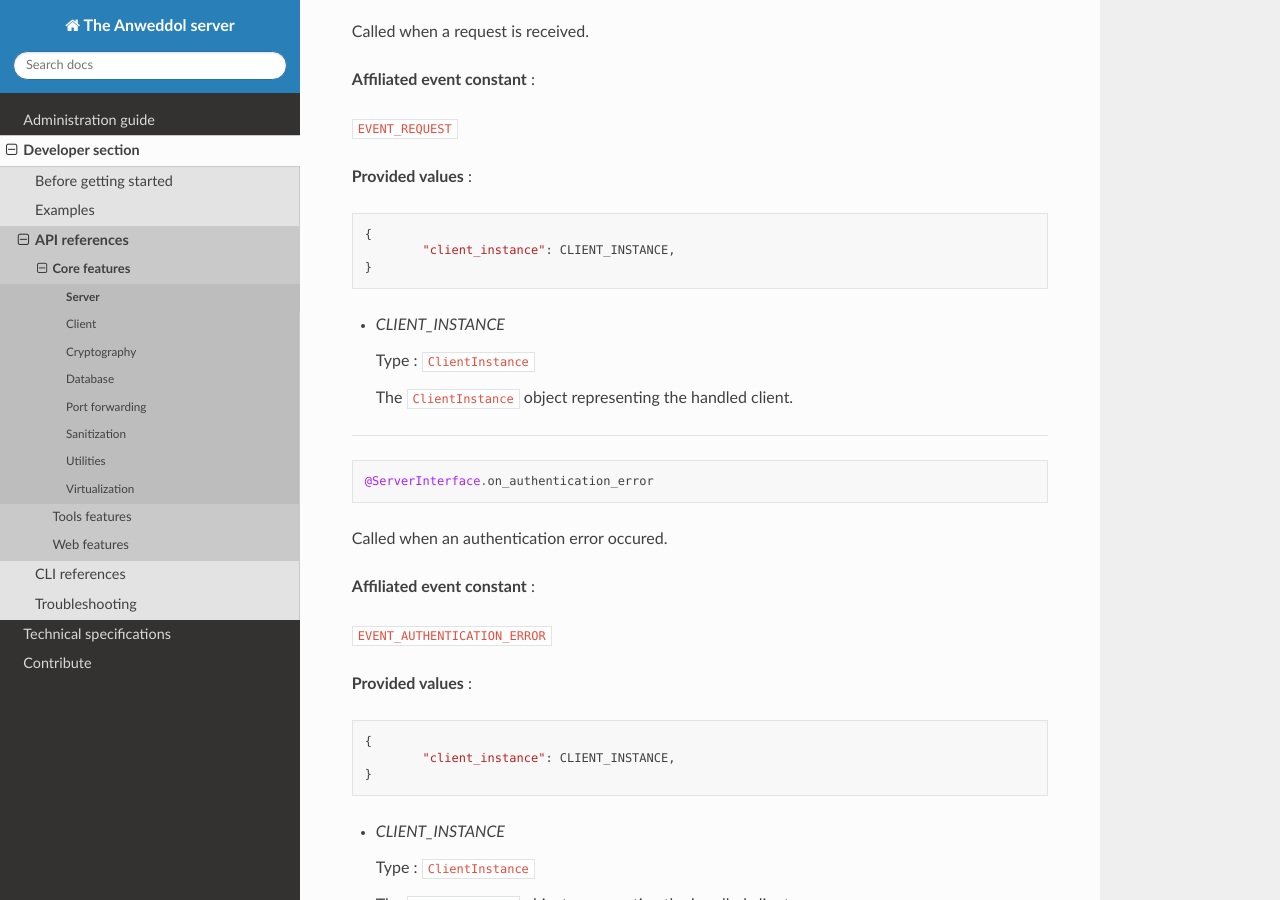
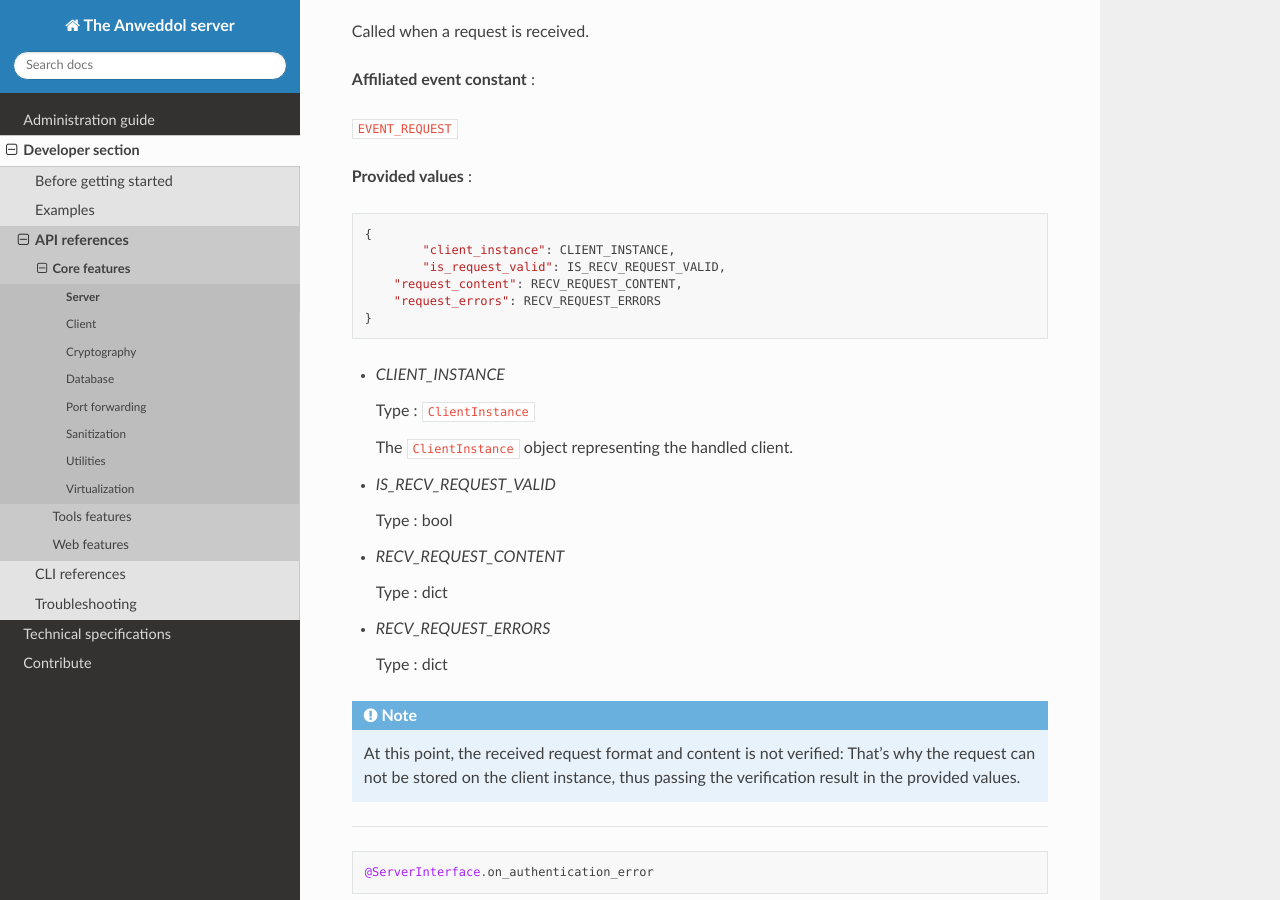
Before and after one commit to Darnethal0z/Anweddol-server, a Sphinx documentation site: the page built from docs/source/developer_section/api_references/core/server.md, in a window 1280 px wide and 900 px high, scrolled down 26219 px. Built offline with Sphinx 7.4.7 and the Read the Docs theme 2.0.0, drawn with Linux system fonts in a browser that asks for light colours.

Commit message:
Finished AES IV dynamism implementation for 3.1.2 (working) + Modifed affiliated documentation

````diff
--- a/docs/source/developer_section/api_references/core/server.md
+++ b/docs/source/developer_section/api_references/core/server.md
@@ -1190,6 +1190,9 @@ Called when a request is received.
 ```
 {
 	"client_instance": CLIENT_INSTANCE,
+	"is_request_valid": IS_RECV_REQUEST_VALID,
+    "request_content": RECV_REQUEST_CONTENT,
+    "request_errors": RECV_REQUEST_ERRORS
 }
 ```
 
@@ -1198,6 +1201,24 @@ Called when a request is received.
   Type : `ClientInstance`
 
   The `ClientInstance` object representing the handled client.
+
+- *IS_RECV_REQUEST_VALID*
+
+  Type : bool
+
+
+
+- *RECV_REQUEST_CONTENT*
+
+  Type : dict
+
+- *RECV_REQUEST_ERRORS*
+
+  Type : dict
+
+```{note}
+At this point, the received request format and content is not verified: That's why the request can not be stored on the client instance, thus passing the verification result in the provided values.
+```
 
 ---
 
````
Also changed, not shown: docs/source/developer_section/api_references/core/client.md (+8 -0 lines), docs/source/technical_specifications/core/communication.md (+2 -0 lines), 3 other files.
